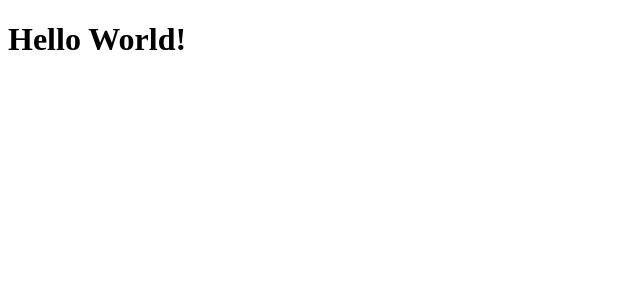
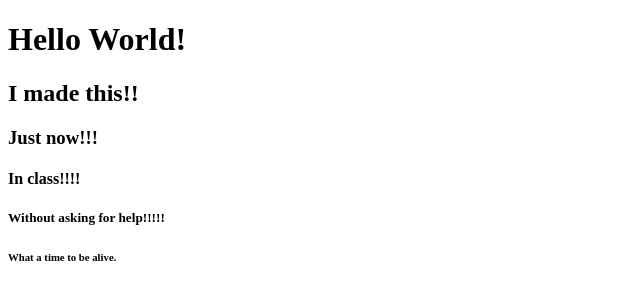
Before and after one commit to andrewpprine/andrewpprine.github.io, a plain HTML site: page index.html in a window 1280 px wide. Shown: the whole page, without its empty margins (0-640 px from the left). Drawn offline with Linux system fonts and the light colour scheme.

Commit message:
added some h tags

```diff
--- a/index.html
+++ b/index.html
@@ -5,5 +5,10 @@
 </head>
 <body>
    <h1>Hello World!</h1>
+   <h2>I made this!!</h2>
+   <h3>Just now!!!</h3>
+   <h4>In class!!!!</h4>
+   <h5>Without asking for help!!!!!</h5>
+   <h6>What a time to be alive.</h6>
 </body>
 </html>
```
